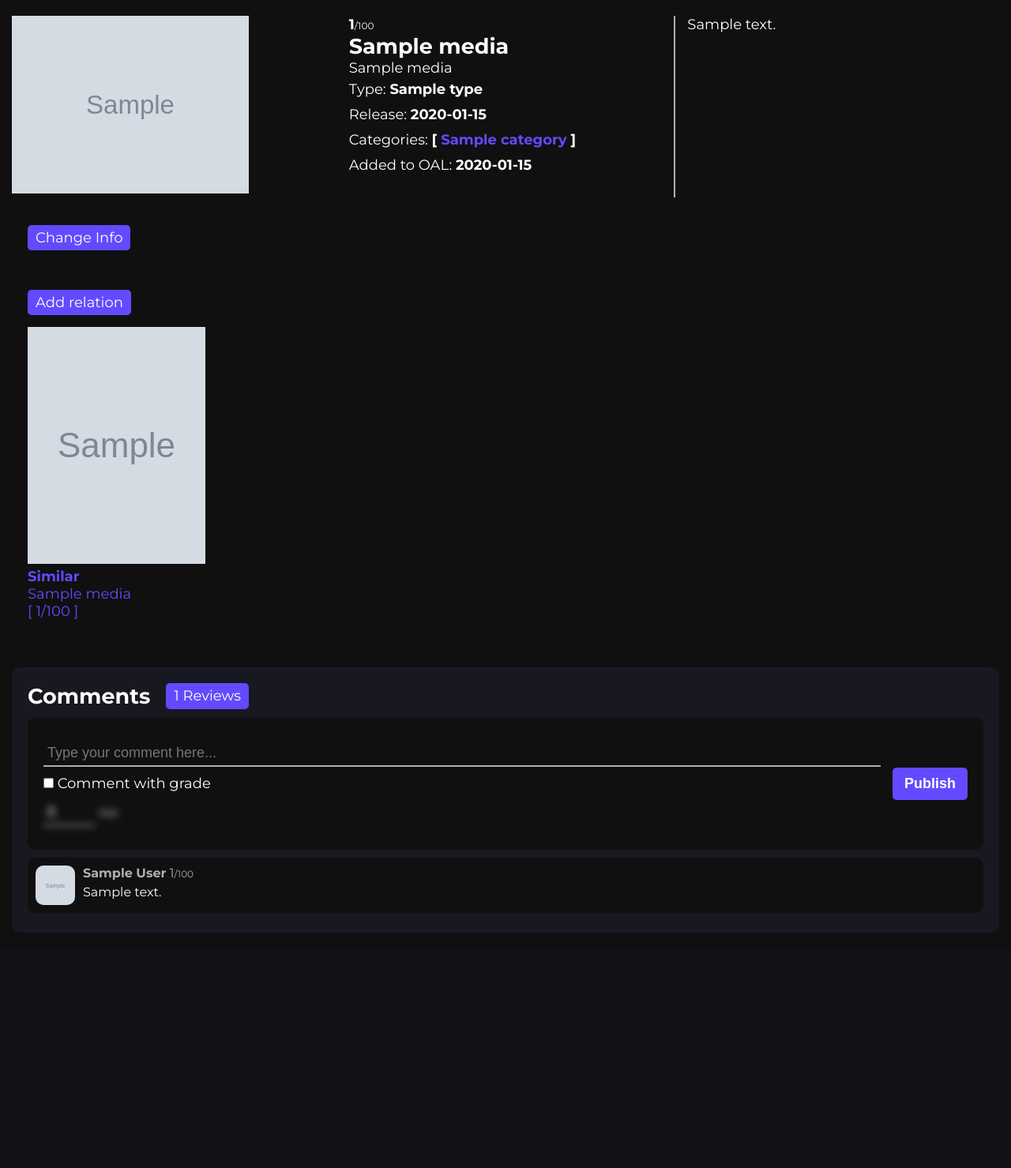
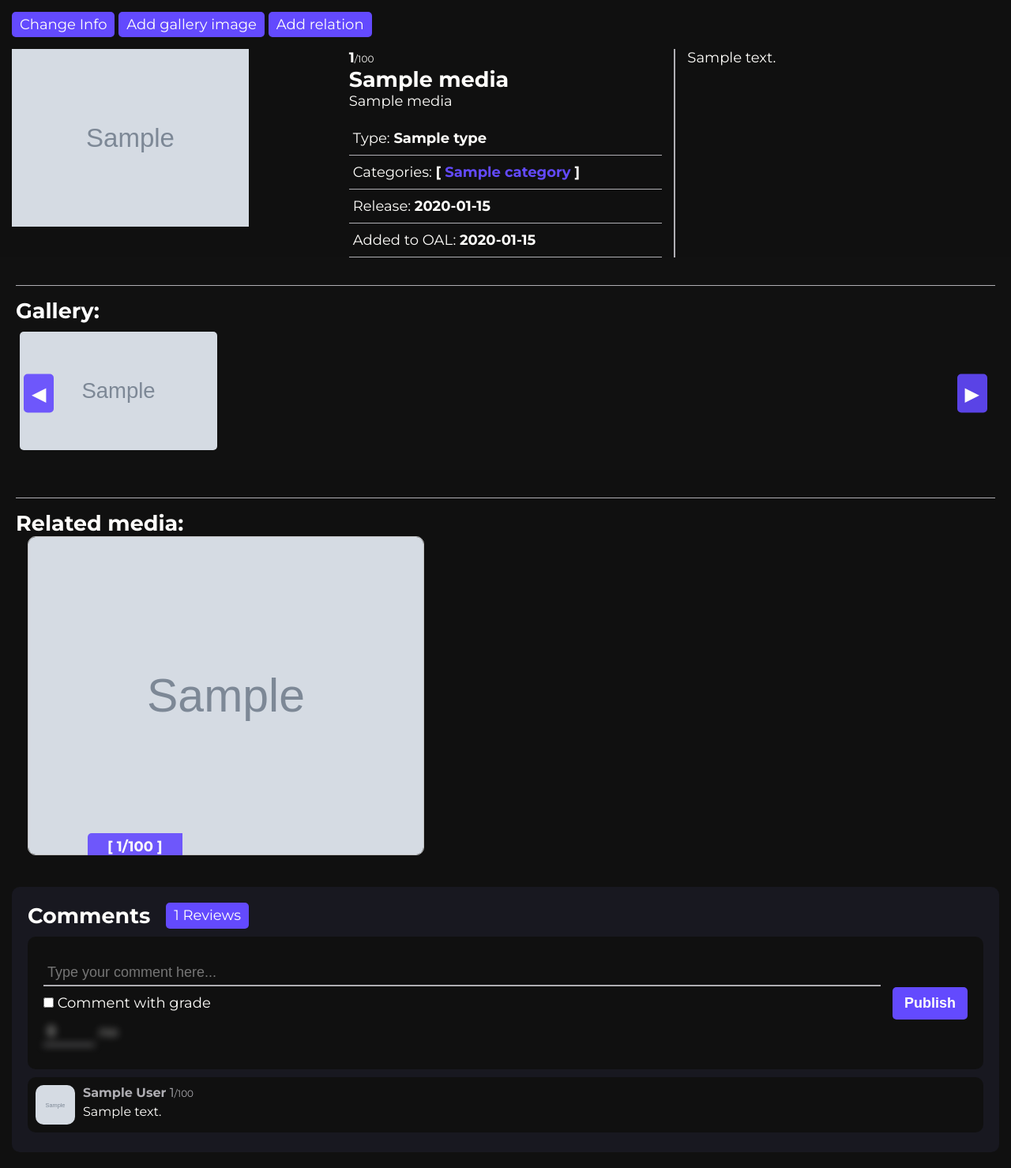
Before and after one commit to NackiE23/MyAnimeList, a Flask app: page /media/1 in a window 1280 px wide. Shown: the part 151-1630 px from the top of the page at 79% size. Before the commit the page ends 1297 px from the top, so only its background shows below. Run offline with Flask 3, Linux system fonts and the light colour scheme; a user stored in the database is signed in; tables that the repository leaves empty hold one stand-in row (values such as "Sample post"); grey boxes marked "Sample" are stand-in pictures; parts of the project's set-up code (start-up, migrations or seed data) failed here and were passed over; some libraries are stand-ins or nearby versions.

Commit message:
Add anime gallery

```diff
--- a/site_package/blueprints/admin/routes.py
+++ b/site_package/blueprints/admin/routes.py
@@ -62,7 +62,7 @@ class MediaImageView(AdminModelView):
     form_args = {
         'image_path': {
             'label': 'Image',
-            'base_path': get_upload_path,  # Define the folder where images will be saved
+            'base_path': get_upload_path,  # TODO: Implement get_upload_path function
             'allow_overwrite': False
         }
     }
--- a/site_package/blueprints/media/forms.py
+++ b/site_package/blueprints/media/forms.py
@@ -24,3 +24,9 @@ class MediaForm(FlaskForm):
     def __init__(self, *args, **kwargs):
         super().__init__(*args, **kwargs)
         self.type_id.choices = [(t.id, t.name) for t in MediaType.query.order_by('name').all()]
+
+
+class MediaImageForm(FlaskForm):
+    img = FileField(label="Image", validators=[DataRequired()])
+    description = StringField(label="Description")
+    submit = SubmitField(label="Save")
--- a/site_package/blueprints/media/routes.py
+++ b/site_package/blueprints/media/routes.py
@@ -13,9 +13,9 @@ from werkzeug.utils import secure_filename
 from site_package import parsing
 from site_package.decorators import admin_required
 from site_package.extensions import db, compare_category_with_ids
-from site_package.models.media import Media, MediaCategory, Comment, RelatedMedia, RelationCategoryEnum
+from site_package.models.media import Media, MediaCategory, Comment, RelatedMedia, RelationCategoryEnum, MediaImage
 
-from .forms import CategoryForm, MediaForm
+from .forms import CategoryForm, MediaForm, MediaImageForm
 
 media_bp = Blueprint('media_bp', __name__)
 
@@ -47,27 +47,27 @@ def home():
     return render_template('media/home.html', **context)
 
 
-@media_bp.route('/search_anime', methods=['GET'])
-def search_anime():
+@media_bp.route('/search_media', methods=['GET'])
+def search_media():
     page = int(request.args.get('page', 1))
     per_page = 50
 
-    animes = Media.query.filter(or_(Media.name.like('%' + request.args.get('name', '') + '%'),
+    medias = Media.query.filter(or_(Media.name.like('%' + request.args.get('name', '') + '%'),
                                     Media.alternative_name.like('%' + request.args.get('name', '') + '%'))
                                 )
     if request.args.get('sort', '') == "grade_up":
-        animes = animes.order_by(Media.grade.asc())
+        medias = medias.order_by(Media.grade.asc())
     else:
-        animes = animes.order_by(Media.grade.desc())
-    animes = animes.paginate(page=page, per_page=per_page, error_out=False)
+        medias = medias.order_by(Media.grade.desc())
+    medias = medias.paginate(page=page, per_page=per_page, error_out=False)
 
     context = {
         'title': "Search",
-        'animes': animes,
+        'medias': medias,
         'request_args': {k: v for k, v in request.args.items() if k != "page"}
     }
 
-    return render_template('media/search_anime.html', **context)
+    return render_template('media/search_media.html', **context)
 
 
 @media_bp.route('/top_list', methods=['GET'])
@@ -222,13 +222,15 @@ def import_anime_from_mal():
 def anime_page(anime_id):
     media = Media.query.get_or_404(anime_id)
     related_media = RelatedMedia.query.filter_by(to_media_id=anime_id).order_by(RelatedMedia.order).all()
+    gallery = MediaImage.query.filter_by(media_id=anime_id).all()
     comments = Comment.query.filter_by(media_id=anime_id).order_by(Comment.created.desc()).all()
 
     context = {
         'title': media.name,
         'media': media,
         'related_media': related_media,
-        'comments': comments
+        'comments': comments,
+        'gallery': gallery,
     }
 
     if request.method == "POST":
@@ -349,6 +351,38 @@ def change_media(media_id):
     return render_template('media/media_change.html', **context)
 
 
+@media_bp.route('/<int:media_id>/add_image', methods=['GET', 'POST'])
+@admin_required
+def add_media_image(media_id):
+    media = Media.query.get_or_404(media_id)
+    form = MediaImageForm()
+
+    context = {
+        'title': f'Add image to {media.name}',
+        'media': media,
+        'form': form,
+    }
+
+    if request.method == "POST" and form.validate_on_submit():
+        img = form.img.data
+        filename = str(uuid.uuid1()) + '_' + secure_filename(img.filename)
+        folder_release = media.release.strftime('%Y/%m')
+
+        if not os.path.exists(os.path.join(current_app.root_path, current_app.config['UPLOAD_FOLDER'], folder_release)):
+            os.makedirs(os.path.join(current_app.root_path, current_app.config['UPLOAD_FOLDER'], folder_release))
+
+        img.save(os.path.join(current_app.root_path, current_app.config['UPLOAD_FOLDER'], folder_release, filename))
+
+        media_image = MediaImage(media_id=media_id, image_path=os.path.join(current_app.config['UPLOAD_FOLDER'][1:], folder_release, filename), description=form.description.data)
+        db.session.add(media_image)
+        db.session.commit()
+
+        flash(f"Image has been added", category="success")
+        return redirect(url_for('media_bp.anime_page', anime_id=media.id))
+
+    return render_template('media/add_media_image.html', **context)
+
+
 @media_bp.route('/related_media/<int:media_id>/add', methods=['GET', 'POST'])
 @admin_required
 def add_related_anime(media_id):
--- a/site_package/blueprints/user/forms.py
+++ b/site_package/blueprints/user/forms.py
@@ -15,7 +15,7 @@ class RegisterForm(FlaskForm):
     email = StringField(label="Email", validators=[Email(), DataRequired()])
     password1 = PasswordField(label="Password", validators=[DataRequired()])
     password2 = PasswordField(label="Confirm Password", validators=[DataRequired(), EqualTo('password1')])
-    submit = SubmitField(label="Create a user")
+    submit = SubmitField(label="Sign up")
 
 
 class LoginForm(FlaskForm):
--- a/site_package/static/css/styles.css
+++ b/site_package/static/css/styles.css
@@ -9,6 +9,7 @@
     --gray: #afaeb3;
     --error-color: #f03329;
     --success-color: transparent;
+    --primary-border: 1px solid var(--gray);
     --secondary-border: 2px solid var(--secondary);
     --gray-border: 2px solid var(--gray);
 }
@@ -389,6 +390,10 @@ body {
     padding: 0 15px;
 }
 
+.anime__name_wrapper {
+    margin-bottom: 15px;
+}
+
 .anime__description {
     border-left: var(--gray-border);
 }
@@ -407,29 +412,109 @@ body {
 }
 
 .anime__info_item {
-    padding: 5px 0;
+    padding: 10px 5px;
+    border-bottom: var(--primary-border);
 }
 
 .admin {
     text-align: left;
-    padding: 20px;
     margin: 20px 15px;
 }
 
+.media_gallery {
+    text-align: center;
+    padding: 20px;
+    background: #111;
+    color: white;
+}
+
+.media_gallery__header {
+    margin: 15px 0 10px 0;
+    border-top: var(--primary-border);
+    padding-top: 15px;
+    text-align: left;
+}
+
+.media_gallery__container {
+    display: flex;
+    align-items: center;
+    justify-content: center;
+    position: relative;
+}
+
+.media_gallery__list {
+    display: flex;
+    overflow: hidden;
+    width: 100%; /* Adjust width as needed */
+    scroll-behavior: smooth;
+    white-space: nowrap;
+}
+
+.media_gallery__item {
+    flex: 0 0 auto;
+    margin: 0 5px;
+}
+
+.media_gallery__item img {
+    width: 250px;
+    height: 150px;
+    border-radius: 5px;
+    transition: transform 0.3s ease;
+}
+
+.media_gallery__item img:hover {
+    transform: scale(1.05);
+}
+
+/* Arrows */
+.media_gallery__arrow {
+    position: absolute;
+    top: 50%;
+    border-radius: 5px;
+    transform: translateY(-50%);
+    background: var(--secondary-transparent);
+    color: var(--white);
+    font-size: 24px;
+    padding: 10px;
+    cursor: pointer;
+    user-select: none;
+    transition: background 0.3s;
+}
+
+.media_gallery__arrow:hover {
+    background: var(--secondary);
+}
+
+.media_gallery__arrow--left {
+    left: 10px;
+    z-index: 10;
+}
+
+.media_gallery__arrow--right {
+    right: 10px;
+    z-index: 10;
+}
+
+
 .related {
     text-align: left;
-    margin: 20px 15px;
     padding: 20px;
+}
+
+.related__header {
+    margin: 15px 0 0 0;
+    border-top: var(--primary-border);
+    padding-top: 15px;
 }
 
 .related_list {
     display: flex;
-    margin: 20px 0;
+    gap: 10px;
     overflow-x: auto;
 }
 
 .related_list__item {
-    margin-right: 20px;
+    text-align: center;
 }
 
 .related_list__item_label {
--- a/site_package/templates/base.html
+++ b/site_package/templates/base.html
@@ -10,6 +10,7 @@
     {% block style -%}{% endblock %}
     <script src="{{ url_for('static', filename='js/jquery-3.7.1.min.js') }}"></script>
     <script defer src="{{ url_for('static', filename='js/script.js') }}"></script>
+    {% block head -%}{% endblock %}
 </head>
 <body>
 
@@ -22,7 +23,7 @@
         </div>
 
         <div class="menu__input">
-            <form action="{{ url_for('media_bp.search_anime') }}" class="menu__input_form">
+            <form action="{{ url_for('media_bp.search_media') }}" class="menu__input_form">
                 <input type="search" placeholder="Search..." name="name">
                 <button type="submit" style="background: transparent url('{{ url_for('static', filename='images/base/loupe.png')}}') no-repeat center"></button>
             </form>
--- a/site_package/templates/media/anime.html
+++ b/site_package/templates/media/anime.html
@@ -1,9 +1,20 @@
 {% extends 'base.html' %}
+
+{% block style %}
+    <link rel="stylesheet" href="https://cdn.jsdelivr.net/npm/@fancyapps/ui@5.0/dist/fancybox/fancybox.css"/>
+{% endblock %}
 
 {% block content %}
 {{ super() }}
 
 <div class="container text_align_center">
+    {% if current_user.is_admin %}
+    <div class="admin">
+        <a class="button" href="{{ url_for('media_bp.change_media', media_id=media.id) }}">Change Info</a>
+        <a class="related__button button" href="{{ url_for('media_bp.add_media_image', media_id=media.id) }}">Add gallery image</a>
+        <a class="related__button button" href="{{ url_for('media_bp.add_related_anime', media_id=media.id) }}">Add relation</a>
+    </div>
+    {% endif %}
 
     <div class="anime">
         <div class="anime_block">
@@ -12,12 +23,15 @@
 
         <div class="anime_block anime__info">
             <b class="anime__grade">{{media.grade}}</b><span class="anime__grade_max">/100</span>
-            <h2 class="anime__name">{{ media.name }}</h2>
-            {% if media.alternative_name != "None" and media.alternative_name %}
-                <p>{{ media.alternative_name }}</p>
-            {% endif %}
+            <div class="anime__name_wrapper">
+                <h2 class="anime__name">
+                    {{ media.name }}
+                </h2>
+                {% if media.alternative_name != "None" and media.alternative_name %}
+                    <p>{{ media.alternative_name }}</p>
+                {% endif %}
+            </div>
             <p class="anime__info_item">Type: <b>{{ media.type }}</b></p>
-            <p class="anime__info_item">Release: <b>{{ media.release }}</b></p>
             <p class="anime__info_item">Categories:
                 <b>
                     [
@@ -28,6 +42,7 @@
                     ]
                 </b>
             </p>
+            <p class="anime__info_item">Release: <b>{{ media.release }}</b></p>
             <p class="anime__info_item">Added to OAL: <b>{% if media.added %}{{ media.added }}{% else %}Earlier than 2025-02-15 :'){% endif %}</b></p>
         </div>
 
@@ -36,36 +51,39 @@
         </div>
     </div>
 
-    {% if current_user.is_admin %}
-    <div class="admin">
-        <a class="button" href="{{ url_for('media_bp.change_media', media_id=media.id) }}">Change Info</a>
+    {% if gallery %}
+    <div class="media_gallery">
+        <h2 class="media_gallery__header">Gallery:</h2>
+        <div class="media_gallery__container">
+            <div class="media_gallery__arrow media_gallery__arrow--left" id="prev">&#9664;</div>
+            <div class="media_gallery__list" id="gallerySlider">
+                {% for img in gallery %}
+                    <a class="media_gallery__item" data-fancybox="gallery" href="{{ img.image_path }}" data-caption="{{ img.description }}">
+                        <img src="{{ img.image_path }}" alt="#">
+                    </a>
+                {% endfor %}
+            </div>
+            <div class="media_gallery__arrow media_gallery__arrow--right" id="next">&#9654;</div>
+        </div>
     </div>
     {% endif %}
 
+    {% if related_media %}
     <div class="related">
-        {% if current_user.is_admin %}
-            <a class="related__button button" href="{{ url_for('media_bp.add_related_anime', media_id=media.id) }}">Add relation</a>
-        {% elif related_media %}
-            <h2 class="related__header">Related media:</h2>
-        {% endif %}
-
+        <h2 class="related__header">Related media:</h2>
         <div class="related_list">
             {% for rel_media in related_media %}
-                <a class="related_list__item" href="{{ url_for('media_bp.anime_page', anime_id=rel_media.media.id) }}">
-                    <img class="related_list__item_image" src="{{ rel_media.media.img }}" alt="#">
-                    <p class="related_list__item_label">
+                {% set anime = rel_media.media %}
+                <div class="related_list__item">
+                    {% include 'media/parts/media_link.html' %}
+                    <span class="related_list__item_label">
                         {{ rel_media.relation_category.label }}
-                    </p>
-                    <p class="related_list__item_name">
-                        {{ rel_media.media.name }}
-                    </p>
-                    <div class="related_list__item_grade">
-                        [ {{ rel_media.media.grade }}/100 ]
-                    </div>
-                </a>
+                    </span>
+                </div>
             {% endfor %}
         </div>
     </div>
+    {% endif %}
 
     <div class="comments">
         <div class="comments__header">
@@ -122,6 +140,7 @@
 {% endblock %}
 
 {% block script %}
+<script src="https://cdn.jsdelivr.net/npm/@fancyapps/ui@5.0/dist/fancybox/fancybox.umd.js"></script>
 <script>
 
 $("#comment_grade_checkbox").change(function() {
@@ -134,5 +153,28 @@ $("#comment_grade_checkbox").change(function() {
     }
 });
 
+document.addEventListener("DOMContentLoaded", function () {
+    const slider = document.getElementById("gallerySlider");
+    const prev = document.getElementById("prev");
+    const next = document.getElementById("next");
+    const scrollAmount = 160; // Adjust scrolling step if needed
+
+    next.addEventListener("click", () => {
+        slider.scrollBy({ left: scrollAmount, behavior: "smooth" });
+    });
+
+    prev.addEventListener("click", () => {
+        slider.scrollBy({ left: -scrollAmount, behavior: "smooth" });
+    });
+
+    // Initialize Fancybox
+    Fancybox.bind("[data-fancybox='gallery']", {
+        hideScrollbar: false,
+        Carousel: {
+            infinite: true,
+        },
+    });
+});
+
 </script>
 {% endblock %}
--- a/site_package/templates/media/category.html
+++ b/site_package/templates/media/category.html
@@ -29,7 +29,7 @@
 
     <div class="anime_list">
     {% for anime in animes.items %}
-        {% include "media/parts/anime_link.html" %}
+        {% include "media/parts/media_link.html" %}
     {% endfor %}
     </div>
 
--- a/site_package/templates/media/search_anime.html
+++ b/site_package/templates/media/search_media.html
@@ -9,8 +9,8 @@
     {% include "media/parts/search_pages.html" %}
 
     <div class="anime_list">
-    {% for anime in animes.items %}
-        {% include 'media/parts/anime_link.html' %}
+    {% for anime in medias.items %}
+        {% include 'media/parts/media_link.html' %}
     {% endfor %}
     </div>
 
--- a/site_package/templates/media/top_list.html
+++ b/site_package/templates/media/top_list.html
@@ -23,7 +23,7 @@
 
     <div class="anime_list">
     {% for anime in animes.items %}
-        {% include 'media/parts/anime_link.html' %}
+        {% include 'media/parts/media_link.html' %}
     {% endfor %}
     </div>
 
```
Also changed, not shown: site_package/templates/media/add_media_image.html (added, +26 -0 lines), site_package/templates/media/parts/search_pages.html (+5 -5 lines), site_package/templates/user/login.html (+16 -7 lines), site_package/templates/user/register.html (+25 -9 lines), site_package/templates/media/parts/media_link.html (renamed from site_package/templates/media/parts/anime_link.html).
